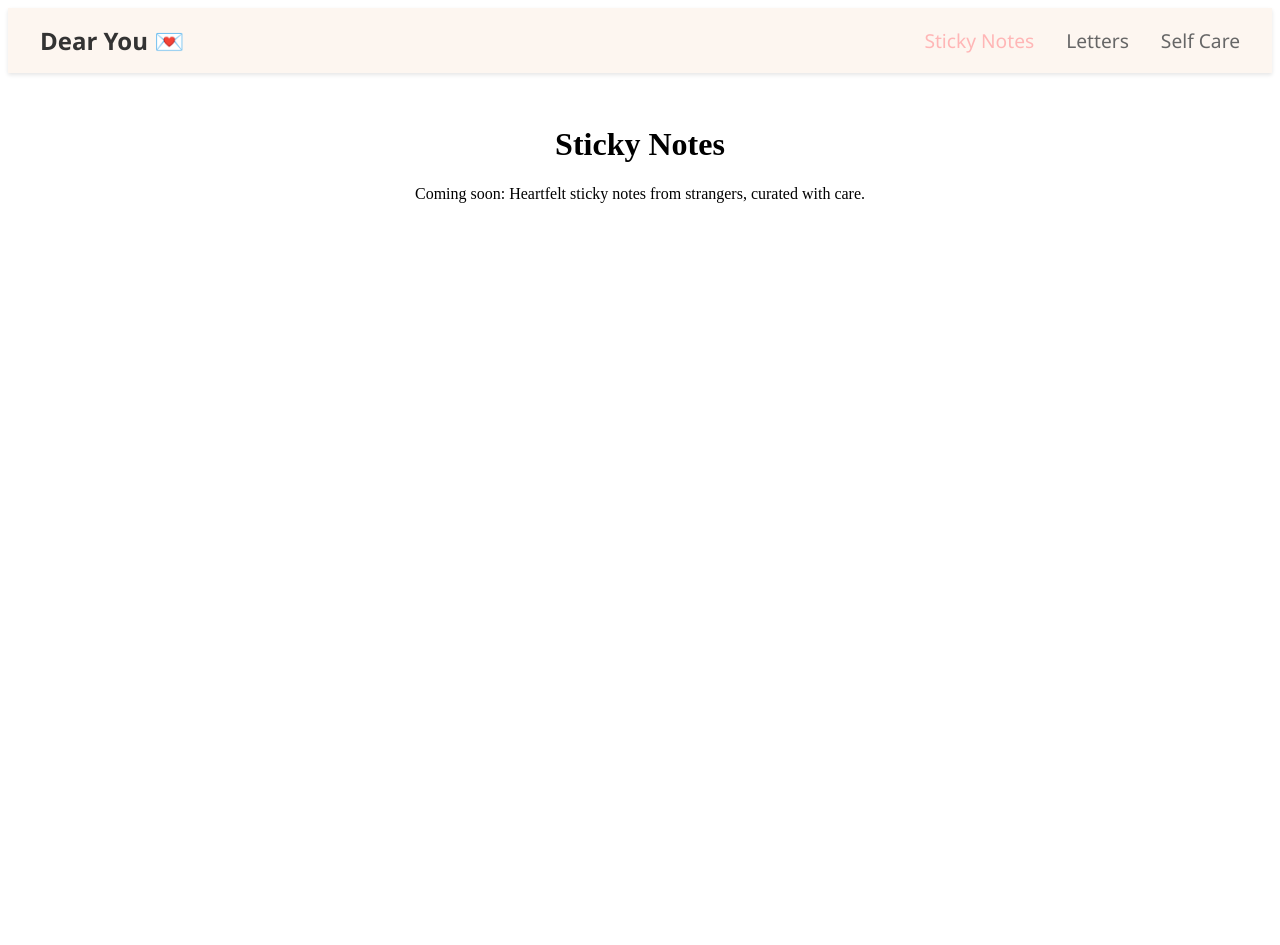
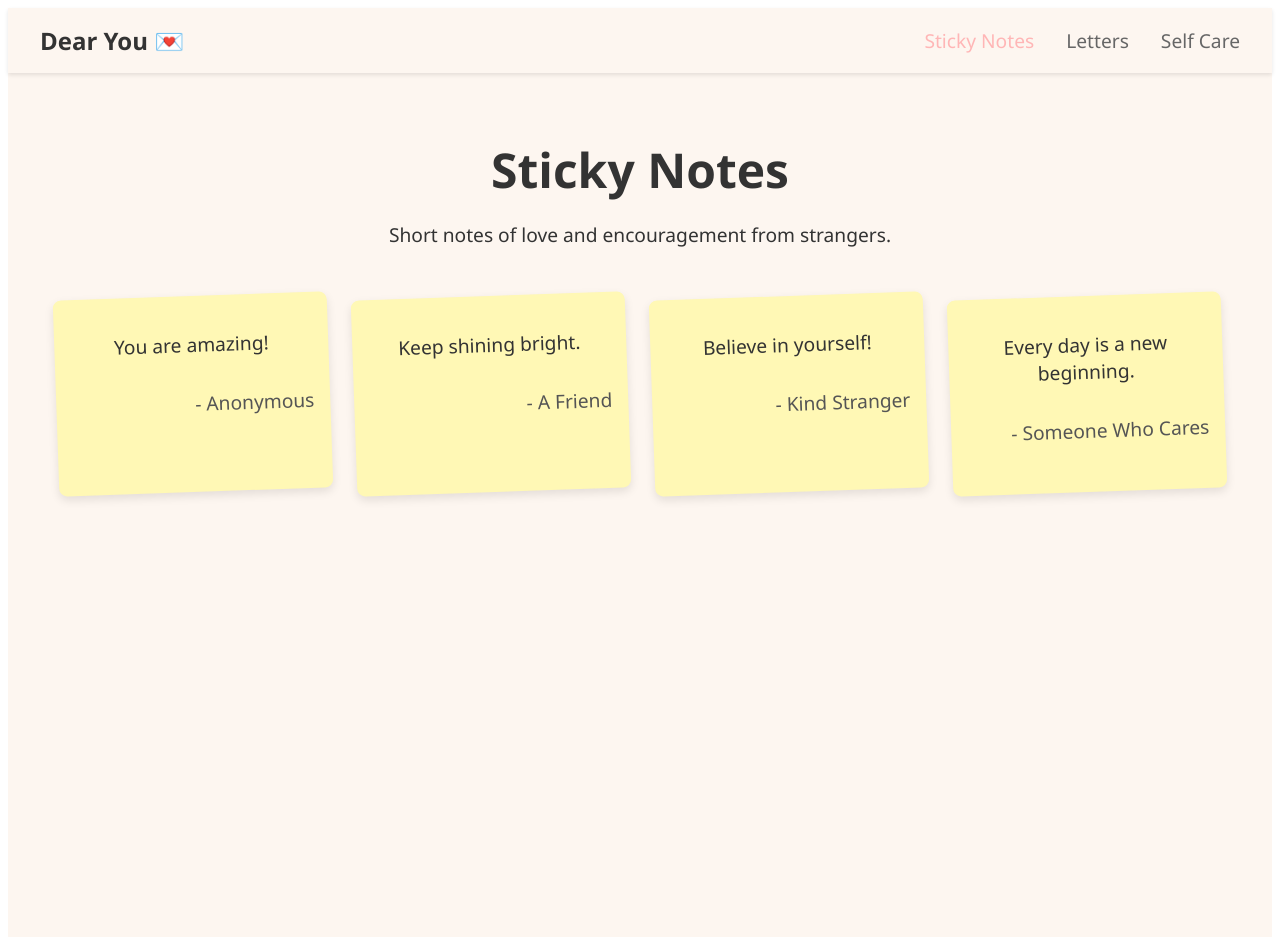
Before and after one commit to Tom-Par/Dear_You_Frontend, a React (Vite) app: page /sticky-notes in a window 1280 px wide. Before the commit the page ends 800 px from the top, so only its background shows below. Built offline with nearby package versions, Linux system fonts and the light colour scheme.

Commit message:
sticky notes added

```diff
--- /dev/null
+++ b/src/pages/StickyNotes.css
@@ -0,0 +1,53 @@
+/* src/pages/StickyNotes.css */
+.sticky-notes-page {
+    padding: 2rem;
+    background: #fdf6f0;
+    text-align: center;
+    font-family: "Segoe UI", sans-serif;
+    color: #333;
+    height: 100vh;
+  }
+
+  .sticky-notes-page h1 {
+    font-size: 3rem;
+    margin-bottom: 1rem;
+  }
+
+  .sticky-notes-page p {
+    font-size: 1.2rem;
+    margin-bottom: 2rem;
+  }
+
+  .notes-grid {
+    display: grid;
+    grid-template-columns: repeat(auto-fit, minmax(250px, 1fr));
+    gap: 1.5rem;
+    padding: 1rem;
+
+  }
+
+  .sticky-note {
+    background: #fff8b5; /* Light yellow sticky note background */
+    padding: 1rem;
+    border-radius: 8px;
+    box-shadow: 0 4px 10px rgba(0, 0, 0, 0.1);
+    transform: rotate(-2deg); /* Gives a playful, hand-posted feel */
+  }
+
+    .sticky-note:hover {
+        box-shadow: 0 6px 15px rgba(0, 0, 0, 0.2);
+        transform: rotate(0deg); /* Straighten on hover */
+        transition: all 0.3s ease;
+    }
+
+  .note-text {
+    font-size: 1.2rem;
+    margin-bottom: 0.5rem;
+    color: #333;
+  }
+
+  .note-author {
+    font-size: 1rem;
+    color: #555;
+    text-align: right;
+  }
--- a/src/pages/StickyNotes.jsx
+++ b/src/pages/StickyNotes.jsx
@@ -1,11 +1,28 @@
 // src/pages/StickyNotes.jsx
+import './StickyNotes.css';
+
 function StickyNotes() {
+  // Dummy data for sticky notes
+  const notes = [
+    { id: 1, text: "You are amazing!", author: "Anonymous" },
+    { id: 2, text: "Keep shining bright.", author: "A Friend" },
+    { id: 3, text: "Believe in yourself!", author: "Kind Stranger" },
+    { id: 4, text: "Every day is a new beginning.", author: "Someone Who Cares" },
+  ];
+
   return (
-    <div style={{ padding: "2rem", textAlign: "center" }}>
+    <div className="sticky-notes-page">
       <h1>Sticky Notes</h1>
-      <p>
-        Coming soon: Heartfelt sticky notes from strangers, curated with care.
-      </p>
+      <p>Short notes of love and encouragement from strangers.</p>
+
+      <div className="notes-grid">
+        {notes.map(note => (
+          <div key={note.id} className="sticky-note">
+            <p className="note-text">{note.text}</p>
+            <p className="note-author">- {note.author}</p>
+          </div>
+        ))}
+      </div>
     </div>
   );
 }
```
